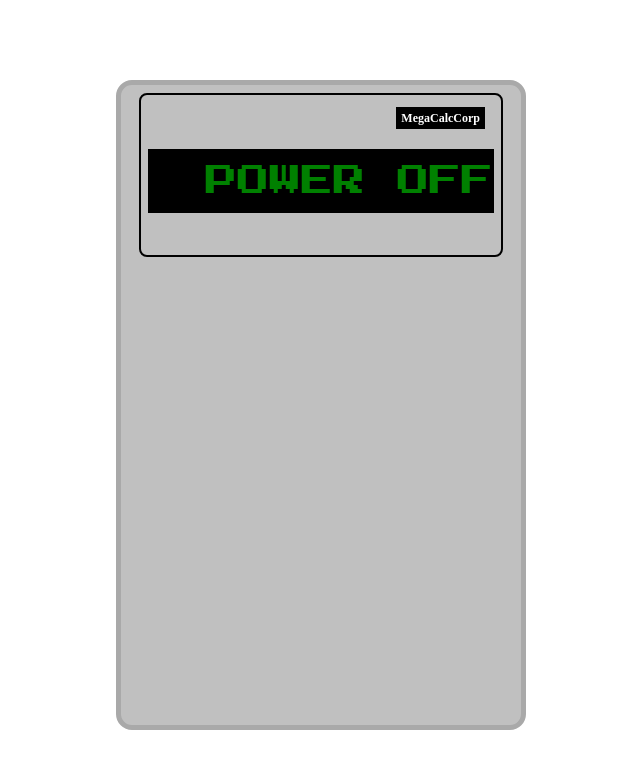
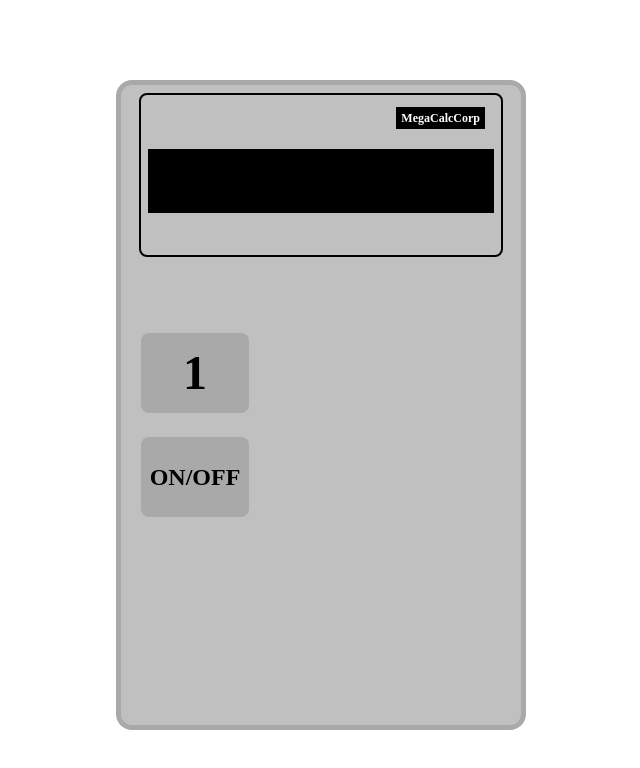
Before and after one commit to armonlis/calculator, a React (Create React App) app: page / in a window 1280 px wide. Shown: the top 768 px of the page, without its empty margins (319-959 px from the left). Built offline with nearby package versions, Linux system fonts and the light colour scheme.

Commit message:
feat: add the keybord block, implement the behavior of the on/off key

```diff
--- /dev/null
+++ b/src/components/keyboard-block/KeyboardBlock.tsx
@@ -0,0 +1,10 @@
+import { ReactChild, ReactElement } from "react";
+import StyledKeybord from "./style";
+
+const Keyboard = (props: {children: ReactElement[]}) => {
+  return (
+    <StyledKeybord>{props.children}</StyledKeybord>
+  );
+};
+
+export default Keyboard;
--- /dev/null
+++ b/src/components/keyboard-block/key/Key.tsx
@@ -0,0 +1,12 @@
+import StyledKey from "./style";
+
+const Key = (props: {keyValue: string, small?: boolean, onClick?: () => void }) => {
+  const {keyValue, small = false, onClick} = props;
+  return (
+    <StyledKey small={small} onClick={onClick} >
+      <p>{keyValue}</p>
+    </StyledKey>
+  );
+};
+
+export default Key;
--- /dev/null
+++ b/src/components/keyboard-block/key/style.ts
@@ -0,0 +1,18 @@
+import styled from "styled-components";
+import * as colors from "../../../constants/colors";
+
+const StyledKey = styled.div`
+  width: 30%;
+  height: 10vh;
+  text-align: center;
+  background-color: ${colors.d_gray};
+  font-size: ${ (props: {small: boolean}) => props.small ? "3vh" : "6vh" };
+  line-height: 10vh;
+  font-weight: bold;
+  border-radius: 1vh;
+  &:hover {
+    cursor: pointer;
+  };
+`;
+
+export default StyledKey;
--- /dev/null
+++ b/src/components/keyboard-block/style.ts
@@ -0,0 +1,9 @@
+import styled from "styled-components";
+
+const StyledKeybord = styled.div`
+  width: 90%;
+  height: 50vh;
+  margin-bottom: 5vh;
+`;
+
+export default StyledKeybord;
--- a/src/components/shell/Shell.tsx
+++ b/src/components/shell/Shell.tsx
@@ -1,13 +1,19 @@
 import { useState } from "react";
 import StyledShell from "./style";
 import ScreenBlock from "../screen-block/Screen-block";
+import Keyboard from "../keyboard-block/KeyboardBlock";
+import Key from "../keyboard-block/key/Key";
 
 const Shell = () => {
-  const [result, setResult] = useState("...");
-  const [power, setPower] = useState(false)
+  const [result, setResult] = useState("0");
+  const [power, setPower] = useState(false);
   return (
     <StyledShell>
-      <ScreenBlock result={ power ? result : "POWER OFF"}/>
+      <ScreenBlock result={ power ? result : " "}/>
+      <Keyboard>
+        <Key keyValue="1" />
+        <Key keyValue="ON/OFF" small onClick={() => power ? setPower(false) : setPower(true)}/>
+      </Keyboard>
     </StyledShell>
   );
 };
--- a/src/components/shell/style.ts
+++ b/src/components/shell/style.ts
@@ -11,7 +11,7 @@ const StyledShell = styled.div`
   display: flex;
   flex-direction: column;
   align-items: center;
-  justify-content: top;
+  justify-content: space-between;
 `;
 
 export default StyledShell;
```
